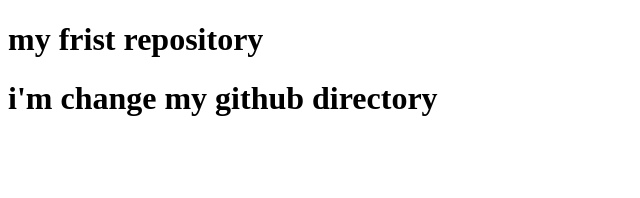
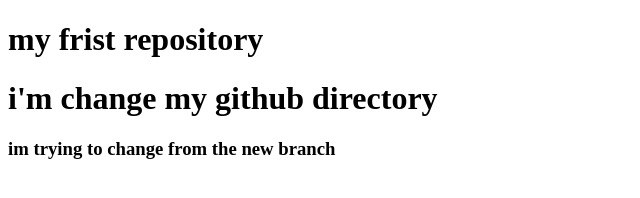
Before and after one commit to Dev-Zual/my-frist-repo, a plain HTML site: page index.html in a window 1280 px wide. Shown: the whole page, without its empty margins (0-640 px from the left). Drawn offline with Linux system fonts and the light colour scheme.

Commit message:
from the new branch

```diff
--- a/index.html
+++ b/index.html
@@ -9,5 +9,6 @@
 <body>
     <h1>my frist repository</h1>
     <h1>i'm change my github directory</h1>
+    <h3>im trying to change from the new branch </h3>
 </body>
 </html>
```
